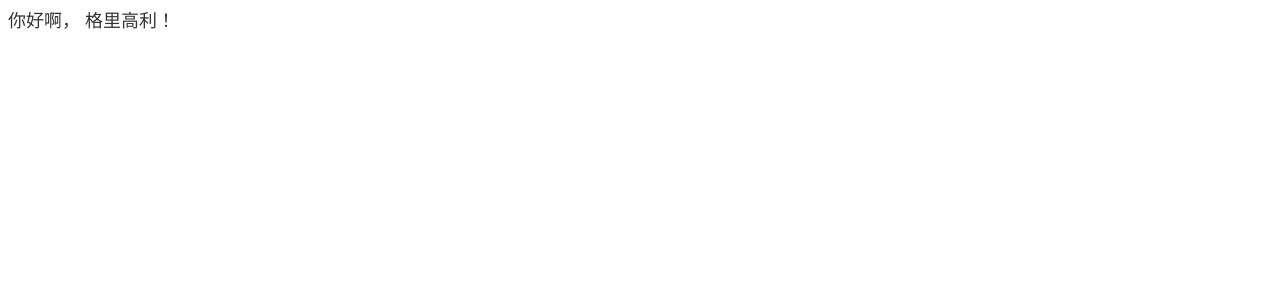
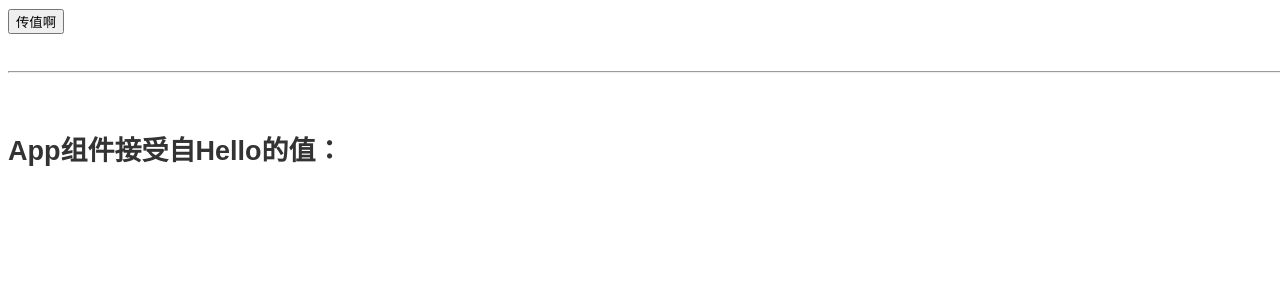
Before and after one commit to halfmoonvic/react-base, a React app: page / in a window 1280 px wide. Shown: the top 300 px of the page. Built offline with nearby package versions, Linux system fonts and the light colour scheme; the HTML template or start-up script is replaced by a standard one.

Commit message:
release(v4): 子 → 父 传值

```diff
--- a/src/App.js
+++ b/src/App.js
@@ -8,11 +8,27 @@ import React, { Component } from 'react'
 import Hello from 'container/hello/hello'
 
 class App extends Component {
+  constructor(props) {
+    super(props)
+
+    this.state = {
+      text: ''
+    }
+
+    this.getSonsValue = this.getSonsValue.bind(this)
+  }
+  getSonsValue(val) {
+    // console.log(val)
+    this.setState({
+      text: val
+    })
+  }
   render() {
-    const yourname = '格里高利'
     return (
-      <div className="app">
-        <Hello name={yourname}></Hello>
+      <div>
+        <Hello passval={this.getSonsValue}></Hello>
+        <br/><hr/><br/>
+        <h2>App组件接受自Hello的值： <br/> {this.state.text}</h2>
       </div>
     )
   }
--- a/src/container/hello/hello.js
+++ b/src/container/hello/hello.js
@@ -8,11 +8,9 @@ import React, { Component } from 'react'
 
 class Hello extends Component {
   render() {
-    console.log(this.props)
     return (
       <div className="wrap">
-        <span>你好啊， </span>
-        <span>{this.props.name}！</span>
+        <button onClick={() => this.props.passval('我是来自 Hello 组件啊')}>传值啊</button>
       </div>
     )
   }
```
